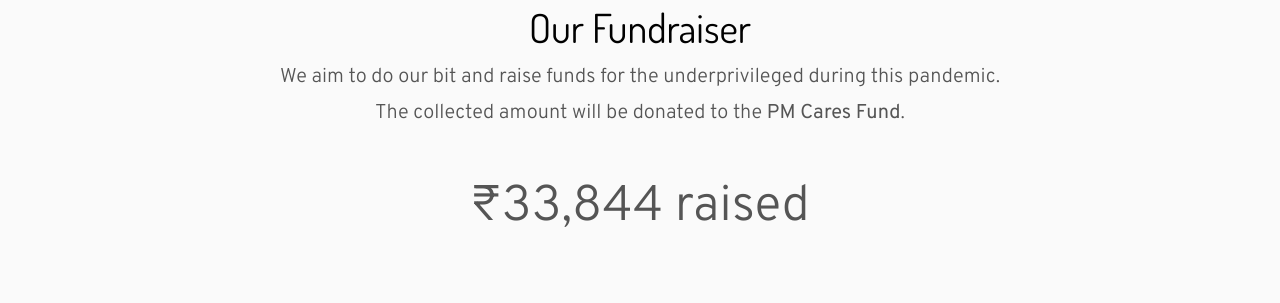
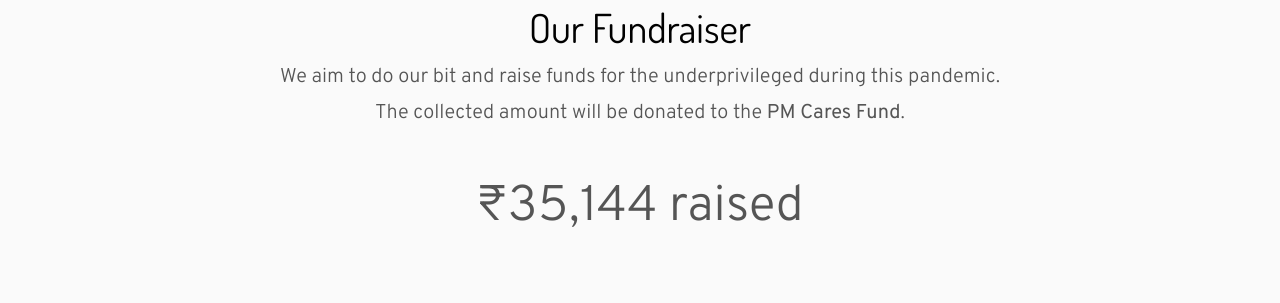
Before and after one commit to projectsahara2020/projectsahara2020.github.io, a plain HTML site: page index.html in a window 1280 px wide. Shown: the part 1535-1838 px from the top of the page. Drawn offline with Linux system fonts and the light colour scheme; some packages are replaced by stand-ins of ours; no server answers; files whose address does not match are found by name.

Commit message:
Update index.html

```diff
--- a/index.html
+++ b/index.html
@@ -157,7 +157,7 @@
 				</div>
 				<div class="container-fluid">
 				</div>
-				<span style="font-size:50px" class="fund-raised d-block" align = "center">₹33,844 raised
+				<span style="font-size:50px" class="fund-raised d-block" align = "center">₹35,144 raised
 				</span>
 			</div>
 
```
